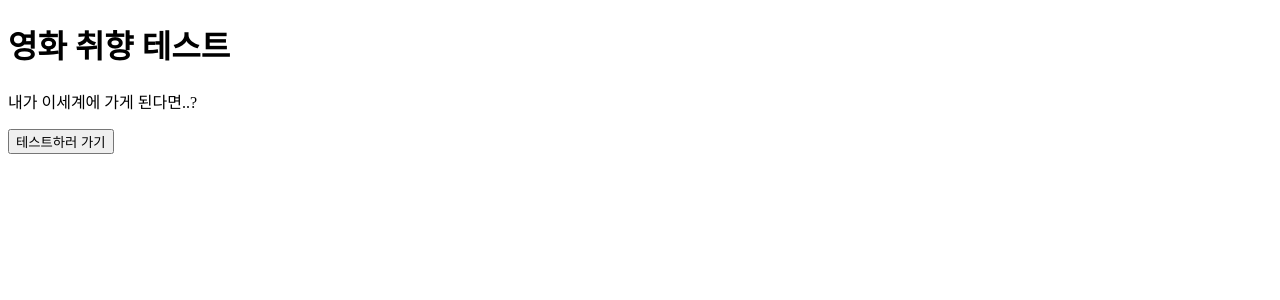
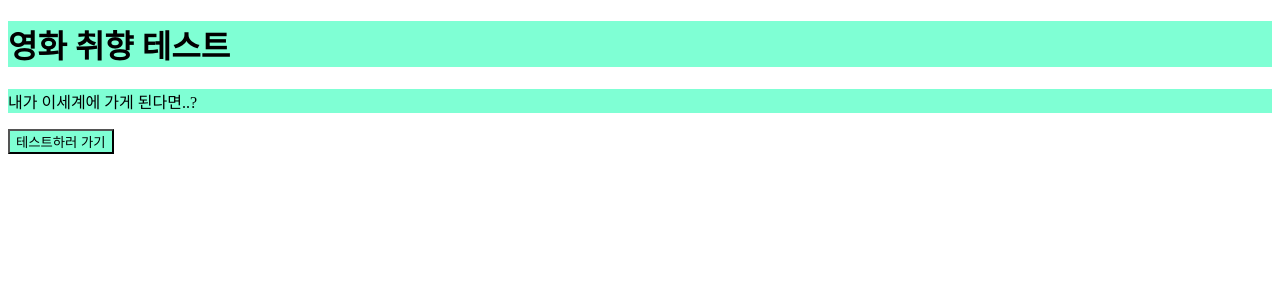
Before and after one commit to isegye-dimigo/character-test, a SvelteKit app: page / in a window 1280 px wide. Shown: the top 300 px of the page. Built offline with nearby package versions, Linux system fonts and the light colour scheme.

Commit message:
add: add css file

```diff
--- a/src/routes/+page.svelte
+++ b/src/routes/+page.svelte
@@ -8,3 +8,6 @@ const handleClick = ()=>{
 <h1>영화 취향 테스트</h1>
 <p>내가 이세계에 가게 된다면..?</p>
 <button on:click={handleClick}>테스트하러 가기</button>
+<style>
+    @import '../static/style/global.css';
+</style>
--- a/src/routes/testPage/+page.svelte
+++ b/src/routes/testPage/+page.svelte
@@ -19,7 +19,7 @@
         {question:'영화 보기전 팝콘을 주문할 때 나의 모습은?',ans1:'나는 카라멜이나 치즈팝콘 먹으니까 오늘은 치즈팝콘 먹어야겠다',ans2:'맨날 팝콘만 먹으니까 좀 질리는거같아.. 오늘은 팝콘 말고 버터구이 오징어 먹어볼까?'},
         {question:'조조 영화를 보러 갈 때 나의 모습은?',ans1:'지금 영화시작 30분 전이니까 이제 나가면 여유롭겠지?',ans2:'헉... 영화시작 30분 남았는데 지금 일어났다.. 그냥 예매 취소하고 오후꺼 봐야지'},
         {question:'영화가 시작되기전 광고시간에 나의 모습은?',ans1:'혹시 모르니 미리 화장실 다녀와야겠다',ans2:'언제 시작하지..팝콘 맛있당'},
-        ];
+        ] as const;
         let idx:number = 0;
 </script>
 
--- /dev/null
+++ b/src/static/style/global.css
@@ -0,0 +1,3 @@
+*{
+    background-color: aquamarine;
+}
```
Also changed, not shown: static/img/favicon.png (deleted), static/img/test.png (deleted).
